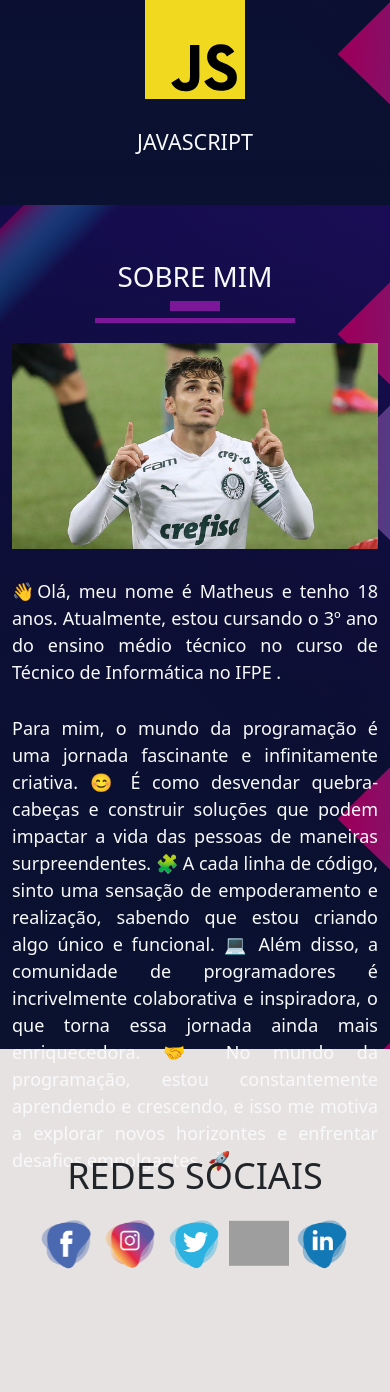
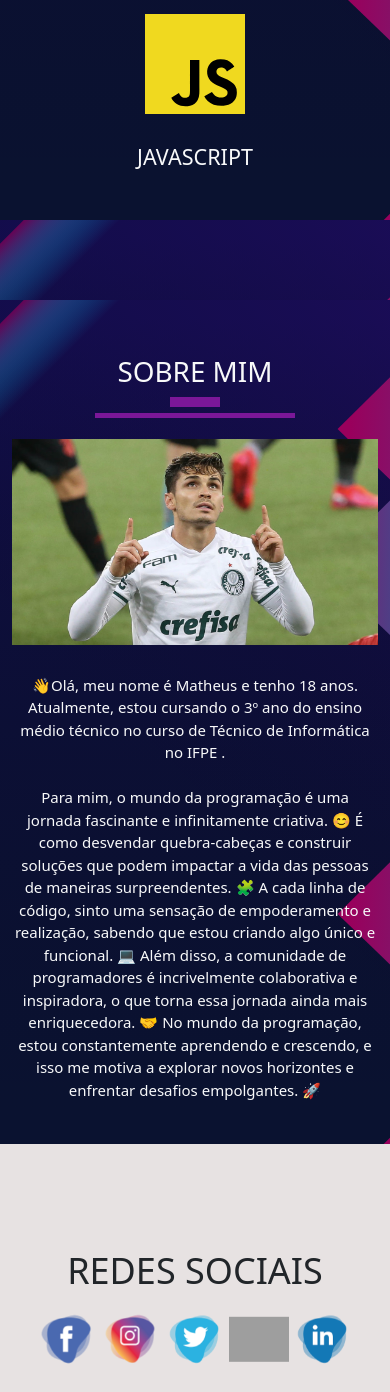
Before and after one commit to Matheusvilela1/Matheusvilela1, a PHP site: page / in a window 390 px wide. Shown: the part 2356-3748 px from the top of the page. Run offline with PHP 8.4, Linux system fonts and the light colour scheme; grey boxes are pictures that could not be loaded.

Commit message:
atualizaçao

```diff
--- a/index.html
+++ b/index.html
@@ -57,11 +57,10 @@
                     </div>
                 </div>
                 <div class="col-md-6 text-center">
-                    <img src="src/img/veiga.png" class="image-fluid" style="border-radius: 20px;">
+                    <img src="src/img/palmeiras.svg" class="image-fluid rounded-circle">
                 </div>
             </div>
         </div>
-        <img src="wave1.png" class="button-img">
     </section>
 
     <section id="services">
@@ -99,17 +98,17 @@
     </section>
 
     <section id="sobre">
-        <div class="container ">
+        <div class="container">
             <h1 class="title text-center text-light">SOBRE MIM</h1>
-            <div class="row text-center align-itens-center">
-                <div class="col-md-6" id="imagem1">
-                    <img src="src/img/veiga.png" class="image-fluid ">
+            <div class="row d-flex align-itens-center justify-content-center">
+                <div class="col-md-6 " id="imagem1">
+                    <img src="src/img/veiga.png" class="image-fluid">
                 </div>
                 <div class="col-md-6 sobre text-light">
-                    <p class="about-title">👋Olá, meu nome é Matheus e tenho 18 anos. Atualmente, estou cursando o 3º ano do ensino médio técnico no curso de Técnico de Informática no IFPE .</p>
-                    <p class="about-title">Para mim, o mundo da programação é uma jornada fascinante e infinitamente criativa. 😊 É como desvendar quebra-cabeças e construir soluções que podem impactar a vida das pessoas de maneiras surpreendentes. 🧩 A cada linha de código,
-                        sinto uma sensação de empoderamento e realização, sabendo que estou criando algo único e funcional. 💻 Além disso, a comunidade de programadores é incrivelmente colaborativa e inspiradora, o que torna essa jornada ainda mais enriquecedora.
-                        🤝 No mundo da programação, estou constantemente aprendendo e crescendo, e isso me motiva a explorar novos horizontes e enfrentar desafios empolgantes. 🚀</p>
+                    <p class="about-title">👋Olá, meu nome é Matheus e tenho 18 anos. Atualmente, estou cursando o 3º ano do ensino médio técnico no curso de Técnico de Informática no IFPE .
+                        <br><br>Para mim, o mundo da programação é uma jornada fascinante e infinitamente criativa. 😊 É como desvendar quebra-cabeças e construir soluções que podem impactar a vida das pessoas de maneiras surpreendentes. 🧩 A cada linha
+                        de código, sinto uma sensação de empoderamento e realização, sabendo que estou criando algo único e funcional. 💻 Além disso, a comunidade de programadores é incrivelmente colaborativa e inspiradora, o que torna essa jornada ainda
+                        mais enriquecedora. 🤝 No mundo da programação, estou constantemente aprendendo e crescendo, e isso me motiva a explorar novos horizontes e enfrentar desafios empolgantes. 🚀</p>
                 </div>
 
             </div>
@@ -120,43 +119,43 @@
         <div class="container text-center">
             <p>REDES SOCIAIS</p>
             <div class="social-icons">
-                <a href="#"><img src="src/img/facebook-icon.png" alt=""></a>
-                <a href="#"><img src="src/img/instagram-icon.png" alt=""></a>
-                <a href="#"><img src="src/img/twitter-icon.png" alt=""></a>
-                <a href="#"><img src="src/img/whatsapp-icon.png" alt=""></a>
-                <a href="#"><img src="src/img/linkedin-icon.png" alt=""></a>
+                <a href="# "><img src="src/img/facebook-icon.png" alt=" "></a>
+                <a href="# "><img src="src/img/instagram-icon.png" alt=" "></a>
+                <a href="# "><img src="src/img/twitter-icon.png" alt=" "></a>
+                <a href="# "><img src="src/img/whatsapp-icon.png" alt=" "></a>
+                <a href="# "><img src="src/img/linkedin-icon.png" alt=" "></a>
             </div>
         </div>
     </section>
     <footer>
         <section id="footer">
-            <img src="wave2.png" alt="" class="footer-img">
+            <img src="wave2.png" alt=" " class="footer-img">
             <div class="container">
                 <div class="row">
                     <div class="col-md-6 footer-box">
                         <p class="contatos1">Contato</p>
                         <div class="conteudo">
                             <div class="contato">
-                                <p><i class="fa fa-phone"></i><a href="tel:87992971215000000">+55 (87) 99900-0000</a></p>
+                                <p><i class="fa fa-phone "></i><a href="tel:87992971215000000">+55 (87) 99900-0000</a></p>
                             </div>
-                            <div class="contato">
-                                <p><i class="fa fa-envelope"></i><a href="mailto:1macv9@gmail.com">1macv9@gmail.com</a>
+                            <div class="contato ">
+                                <p><i class="fa fa-envelope "></i><a href="mailto:1macv9@gmail.com">1macv9@gmail.com</a>
                                 </p>
                             </div>
                             <div class="contato">
-                                <p><i class="fa fa-github"></i><a href="https:github.com/Matheusvilela1/">GitHub</a></p>
+                                <p><i class="fa fa-github "></i><a href="https:github.com/Matheusvilela1/">GitHub</a></p>
                             </div>
-                            <div class="contato"></div>
+                            <div class="contato "></div>
                         </div>
                     </div>
                     <div class="col-md-6 footer-box">
                         <div class="mb-3">
-                            <label for="exampleFormControlInput1" class="form-label " id="label">Email</label>
-                            <input type="email" class="form-control" id="exampleFormControlInput1" placeholder="name@example.com">
+                            <label for="exampleFormControlInput1" class="form-label" id="label">Email</label>
+                            <input type="email " class="form-control " id="exampleFormControlInput1 " placeholder="name@example.com ">
                         </div>
-                        <div class="mb-3 ">
+                        <div class="mb-3">
                             <label for="exampleFormControlTextarea1" class="form-label"></label>
-                            <textarea class="form-control" id="exampleFormControlTextarea1" rows="3"></textarea>
+                            <textarea class="form-control" id="exampleFormControlTextarea1" rows="3 "></textarea>
                             <button type="submit" class="btn-submit">Enviar</button>
                         </div>
                     </div>
--- a/src/css/style.css
+++ b/src/css/style.css
@@ -50,6 +50,8 @@ body {
     background-image: linear-gradient(to right, #149ddd, #168891);
     color: #fff;
     padding-top: 5%;
+    width: 100%;
+    height: 100vh;
 }
 
 .promo-title {
@@ -148,7 +150,7 @@ body {
 #sobre {
     /*background: #f8f9fa;*/
     padding-top: 50px;
-    padding-bottom: 50px;
+    padding-bottom: 100px;
     background-image: url("../img/tela.svg");
     background-repeat: no-repeat;
     background-size: cover;
@@ -159,10 +161,10 @@ body {
 }
 
 .about-title {
-    font-size: 18px;
+    font-size: 25px;
     font-weight: 500;
-    margin-top: 8%;
-    text-align: justify;
+    padding-top: 8%;
+    text-align: center;
 }
 
 #sobre ul li {
@@ -285,6 +287,14 @@ body {
 
 @media (max-width: 1024px) {
     #services {
-        display: table-row;
+        display: inline-table;
+        width: 100%;
+        height: 100vh;
+    }
+    .about-title {
+        font-size: 15px;
+        font-weight: 400;
+        padding-top: 8%;
+        text-align: center;
     }
 }
```
Also changed, not shown: src/img/palmeiras.svg (added).
